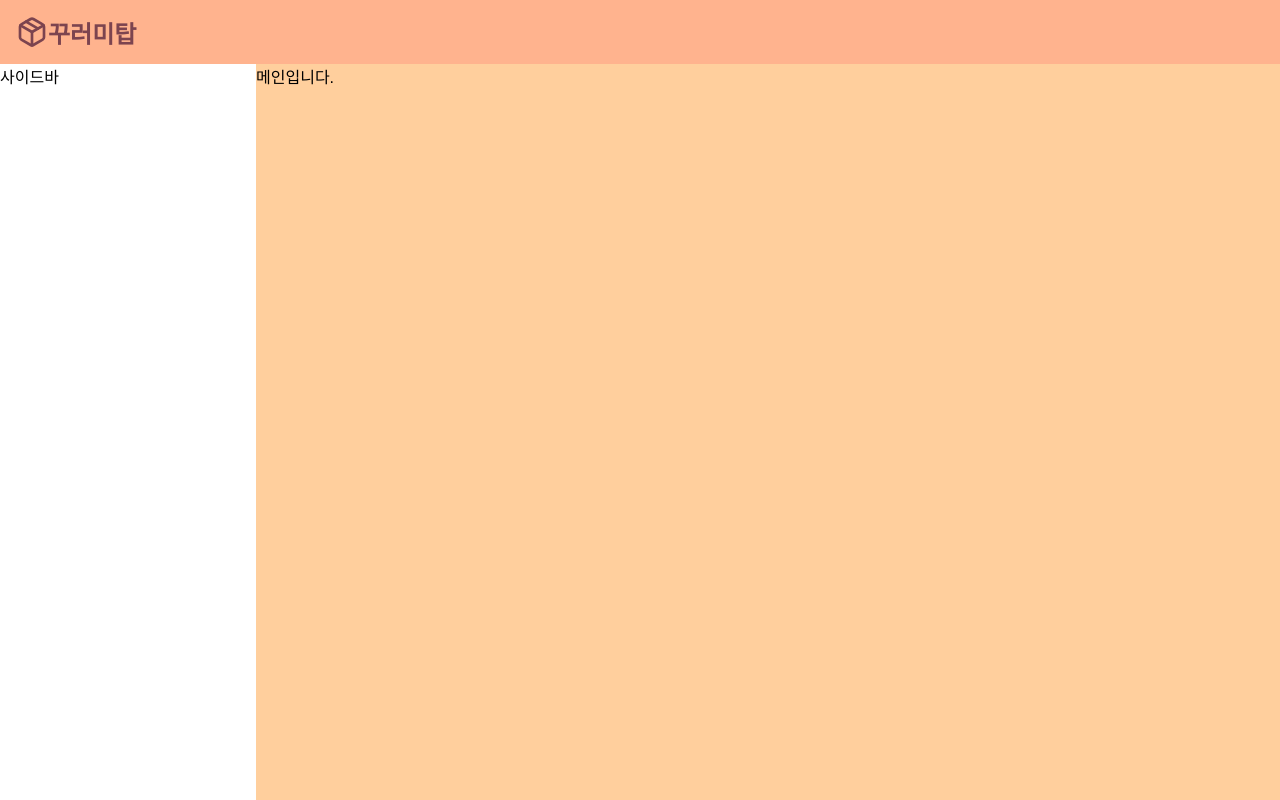
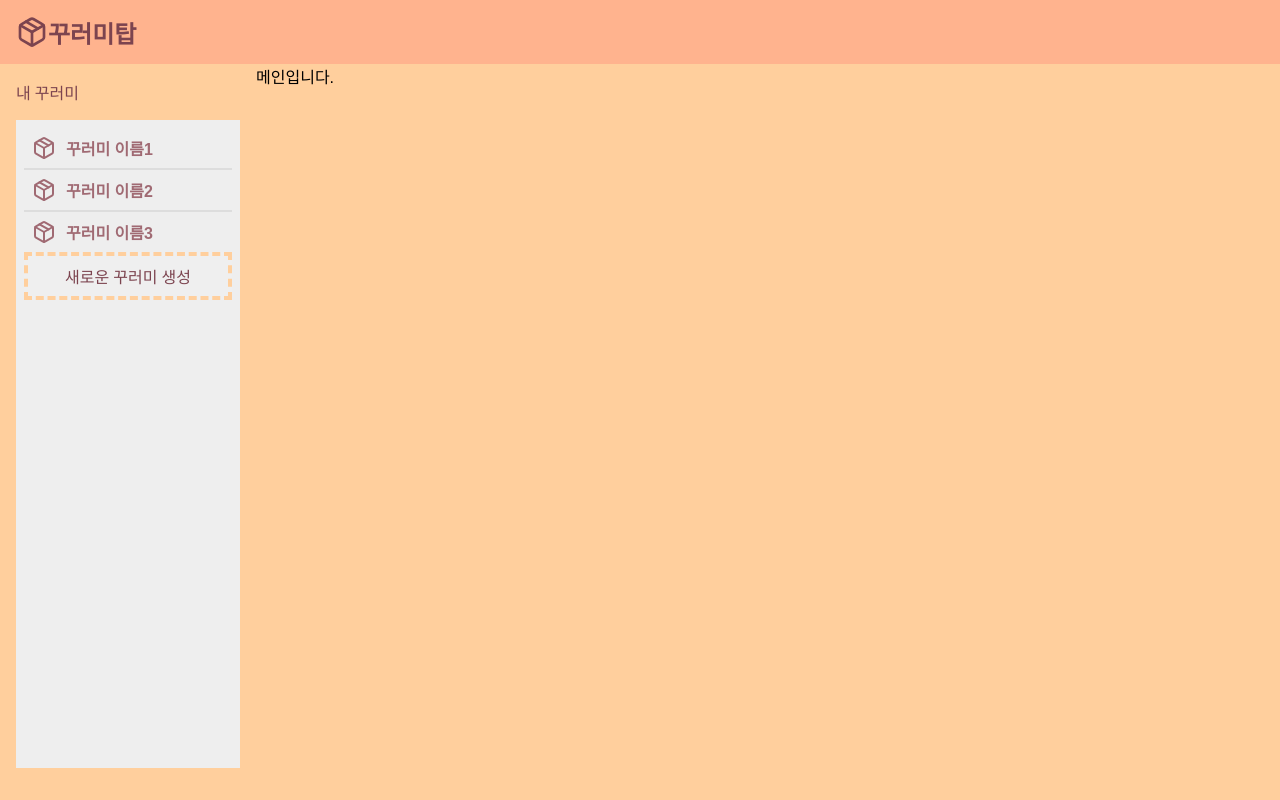
Before and after one commit to R3pic/kuromitop_front, a Next.js app: page / in a window 1280 px wide. Built offline with nearby package versions, Linux system fonts and the light colour scheme; a web font is replaced by a local one.

Commit message:
feat: 유저 페이지 구현

```diff
--- /dev/null
+++ b/src/app/_components/NavItem.module.css
@@ -0,0 +1,27 @@
+.navigation_item {
+    padding: 0.5rem;
+    color: var(--text-secondary);
+    align-items: center;
+    display: flex;
+    border-bottom: 2px solid #DDDDDD;
+}
+
+.navigation_item:nth-last-child(2) {
+    border-bottom: none;
+}
+
+
+.navigation_item:hover .navigation_icon,
+.navigation_item:hover .navigation_name {
+    transform: scale(1.05);
+}
+
+.navigation_icon, .navigation_name {
+    transform-origin: left;
+    transition: transform 0.3s ease;
+}
+
+.navigation_name {
+    padding-left: 10px;
+    font-size: medium;
+}
--- /dev/null
+++ b/src/app/_components/NavItem.tsx
@@ -0,0 +1,19 @@
+import { Package } from "lucide-react";
+import Link from "next/link";
+import style from './NavItem.module.css';
+
+interface NavItemProps {
+    href: string;
+    name: string;
+}
+
+export default function NavItem({ href, name }: NavItemProps) {
+    return (
+        <Link href={href} className={style.navigation_item}>
+            <Package className={style.navigation_icon}/>
+            <strong className={style.navigation_name}>
+                <span>{ name }</span>
+            </strong>
+        </Link>
+    );
+}
--- /dev/null
+++ b/src/app/_components/NewBundleButton.module.css
@@ -0,0 +1,24 @@
+.new_bundle_btn {
+    align-self: center;
+    width: 100%;
+    padding: 0.5rem 0;
+    border: 4px dashed var(--color-primary);
+    cursor: pointer;
+    transition: background-color 0.3s ease;
+}
+
+.new_bundle_btn:hover {
+    background-color: rgba(100, 100, 100, 0.1);
+}
+
+.new_bundle_btn:hover .new_bundle_btn_text {
+    transform: scale(0.95);
+}
+
+.new_bundle_btn_text {
+    font-family: 'paperlogy_bold';
+    font-size: larger;
+    color: var(--text-primary);
+    transition: transform 0.3s ease;
+    display: inline-block;
+}
--- /dev/null
+++ b/src/app/_components/NewBundleButton.tsx
@@ -0,0 +1,16 @@
+'use client'
+
+import { MouseEvent } from 'react';
+import style from './NewBundleButton.module.css';
+
+export default function NewBundleButton() {
+    const onClick = (e: MouseEvent) => {
+        console.log("버튼 클릭", e);
+    }
+
+    return (
+        <button className={style.new_bundle_btn} onClick={onClick}>
+            <span className={style.new_bundle_btn_text}>새로운 꾸러미 생성</span>
+        </button>
+    )
+}
--- a/src/app/_components/SideBar.module.css
+++ b/src/app/_components/SideBar.module.css
@@ -1,4 +1,29 @@
-.side-bar {
+.side_bar {
+    background: var(--background);
     flex: 0 0 16rem;
     height: calc(100vh - var(--header-height));
+    display: flex;
 }
+
+.navigation {
+    width: 100%;
+    flex-grow: 1;
+    display: flex;
+    flex-direction: column;
+}
+
+.navigation_title {
+    font-family: 'paperlogy_bold';
+    margin: 1rem 0 1rem 1rem;
+    flex-shrink: 1;
+    color: var(--text-primary);
+}
+
+.navigation_list {
+    background: #EEEEEE;
+    margin: 0rem 1rem 2rem 1rem;
+    padding: 0.5rem;
+    flex-grow: 1;
+    display: flex;
+    flex-direction: column;
+}
--- a/src/app/_components/SideBar.tsx
+++ b/src/app/_components/SideBar.tsx
@@ -1,9 +1,27 @@
 import style from './SideBar.module.css';
+import NavItem from './NavItem';
+import NewBundleButton from './NewBundleButton';
 
 export default function Sidebar() {
+    const mocks = [
+        { name: "꾸러미 이름1", href: '/' },
+        { name: "꾸러미 이름2", href: '/' },
+        { name: "꾸러미 이름3", href: '/' }
+    ]
+
     return (
-        <div className={style['side-bar']}>
-            사이드바
-        </div>
+        <aside className={style.side_bar}>
+            <nav className={style.navigation}>
+                <div className={style.navigation_title}>
+                    내 꾸러미
+                </div>
+                <div className={style.navigation_list}>
+                    {mocks.map(({ name, href }, i) =>
+                        <NavItem key={i} href={href}name={name} />
+                    )}
+                    <NewBundleButton />
+                </div>
+            </nav>
+        </aside>
     );
 }
--- a/src/app/globals.css
+++ b/src/app/globals.css
@@ -1,6 +1,16 @@
 :root {
   --header-height: 4rem;
+
+  /* 색상 관련 변수 */
   --background: #FFCF9D;
+
+  --color-primary: #FFCF9D;
+  --color-secondary: #FFDAB9;
+  --color-accent: #FF8C42;
+
+  --text-primary: #7C444F;
+  --text-secondary: #A06A73;
+  --text-muted: #D3B2B7;
 }
 
 html,
@@ -16,6 +26,10 @@ body {
   -moz-osx-font-smoothing: grayscale;
 }
 
+main {
+  flex: 1;
+}
+
 * {
   box-sizing: border-box;
   padding: 0;
--- a/src/app/layout.tsx
+++ b/src/app/layout.tsx
@@ -1,5 +1,6 @@
 import type { Metadata } from "next";
 import "./globals.css";
+import styles from './styles.module.css';
 import localFont from 'next/font/local';
 import Header from "./_components/Header";
 import Sidebar from "./_components/SideBar";
@@ -29,12 +30,12 @@ export default function RootLayout({
     <html lang="ko" className={paperlogy.className}>
       <body>
         <Header/>
-        <div style={{ display: 'flex' }}>
+        <section className={styles.content_section}>
           <Sidebar/>
-          <div style={{ flex: 1 }}>
+          <main>
             {children}
-          </div>
-        </div>
+          </main>
+        </section>
       </body>
     </html>
   );
--- a/src/app/page.tsx
+++ b/src/app/page.tsx
@@ -1,11 +1,9 @@
-import styles from "./page.module.css";
+import styles from "./styles.module.css";
 
 export default function Home() {
   return (
     <div className={styles.page}>
-      <main className={styles.main}>
-        <p>메인입니다.</p>
-      </main>
+      <p>메인입니다.</p>
     </div>
   );
 }
--- a/src/app/page.module.css
+++ b/src/app/styles.module.css
@@ -1,4 +1,8 @@
-.main {
+.page {
   background: var(--background);
   height: calc(100vh - var(--header-height));
 }
+
+.content_section {
+  display: flex;
+}
--- /dev/null
+++ b/src/app/user/[id]/styles.module.css
@@ -0,0 +1,118 @@
+.page {
+  height: 100%;
+  background: var(--background);
+  color: var(--text-primary);
+  padding: 20px;
+  display: flex;
+  flex-direction: column;
+}
+
+.profile_section {
+  display: flex;
+  margin-bottom: 2rem;
+}
+
+.profile {
+  width: 24rem;
+  text-align: center;
+}
+
+.profileImage {
+  width: 120px;
+  height: 120px;
+  border-radius: 50%;
+  margin-bottom: 10px;
+  border: 2px solid var(--color-accent);
+}
+
+.userName {
+  font-size: 24px;
+  margin: 10px 0;
+}
+
+.description {
+  color: var(--text-secondary);
+  font-size: 16px;
+}
+
+.lifeMusic {
+  flex-grow: 1;
+}
+
+.sectionTitle {
+  font-size: 20px;
+  margin-bottom: 10px;
+  color: var(--text-primary);
+}
+
+.musicItem {
+  display: flex;
+  align-items: center;
+  margin-bottom: 10px;
+  background-color: var(--color-secondary);
+  padding: 10px;
+  border-radius: 8px;
+}
+
+.musicThumbnail {
+  width: 50px;
+  height: 50px;
+  border-radius: 8px;
+  margin-right: 10px;
+}
+
+.musicTitle {
+  font-size: 16px;
+  margin: 0;
+}
+
+.musicArtist {
+  font-size: 14px;
+  color: var(--text-muted);
+}
+
+.bundle_icon {
+  position: absolute;
+  left: 5;
+  top: 5;
+}
+
+.bundle_grid {
+  max-height: calc(100vh - 400px - var(--header-height));
+  overflow-y: auto;
+  display: grid;
+  grid-template-columns: repeat(auto-fill, minmax(20%, auto));
+  grid-auto-rows: minmax(100px, auto);
+  gap: 1rem 1rem;
+  padding: 1rem;
+}
+
+.bundle_grid::-webkit-scrollbar {
+  width: 10px;
+}
+
+.bundle_grid::-webkit-scrollbar-thumb {
+  background-color: #2f3542;
+  border-radius: 10px;
+}
+.bundle_grid::-webkit-scrollbar-track {
+  background-color: grey;
+}
+
+.bundleItem {
+  position: relative;
+  text-align: center;
+  align-content: center;
+  background: var(--color-secondary);
+  border-radius: 1rem;
+  transition: transform 0.3s ease, box-shadow 0.3s ease;
+}
+
+.bundleItem:hover {
+  transform: translateY(-2px);
+  box-shadow: 0 8px 16px rgba(0, 0, 0, 0.2);
+}
+
+.bundle_name {
+  font-family: 'paperlogy_bold';
+}
```
Also changed, not shown: src/app/user/[id]/page.tsx (+77 -0 lines), public/profile.webp (added).
